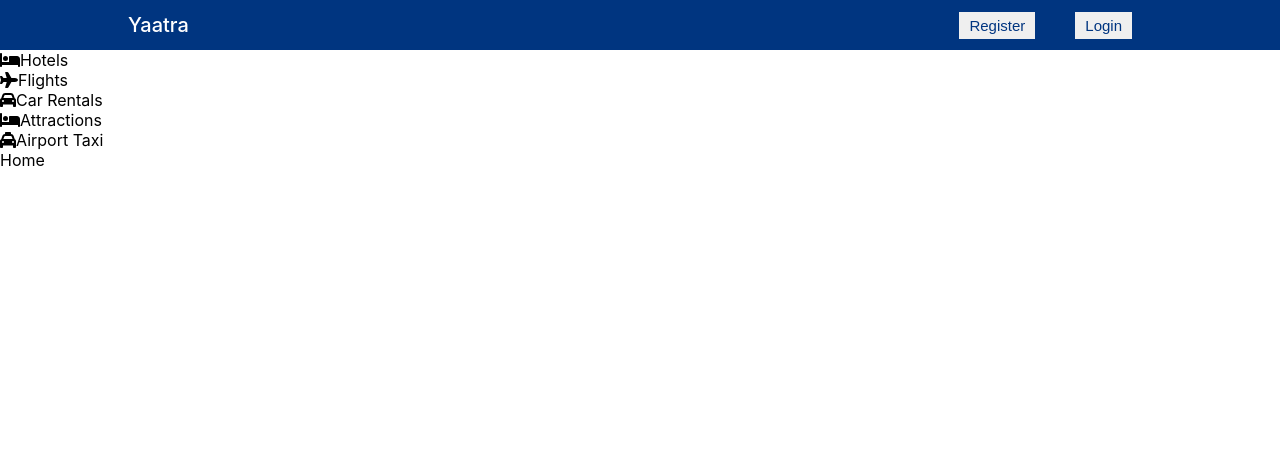
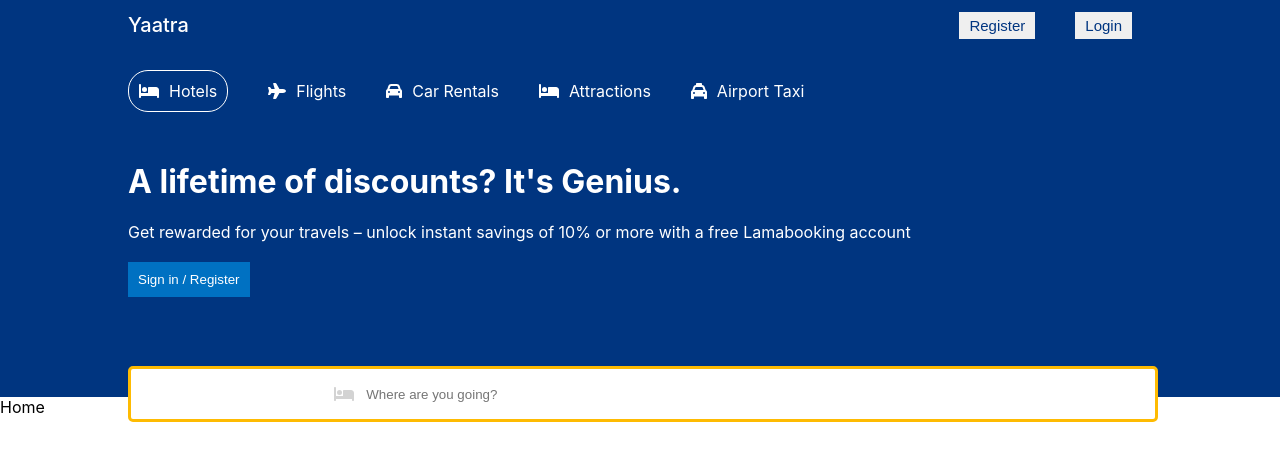
Before and after one commit to Subhradeep10/Yaatra, a React (Create React App) app in the folder frontend/: page / in a window 1280 px wide. Shown: the top 460 px of the page. Built offline with nearby package versions, Linux system fonts and the light colour scheme.

Commit message:
Header files init

```diff
--- a/frontend/src/Components/Header/Header.css
+++ b/frontend/src/Components/Header/Header.css
@@ -0,0 +1,77 @@
+.header {
+    background-color: #003580;
+    color: white;
+    display: flex;
+    justify-content: center;
+    position: relative;
+  }
+
+  .headerContainer {
+    width: 100%;
+    max-width: 1024px;
+    margin: 20px 0px 100px 0px;
+  }
+
+  .headerContainer.listMode {
+    margin: 20px 0px 0px 0px;
+  }
+
+  .headerList {
+    display: flex;
+    gap: 40px;
+    margin-bottom: 50px;
+  }
+
+  .headerListItem {
+    display: flex;
+    align-items: center;
+    gap: 10px;
+  }
+
+  .headerListItem.active {
+    border: 1px solid white;
+    padding: 10px;
+    border-radius: 20px;
+  }
+  .headerDesc {
+    margin: 20px 0px;
+  }
+
+  .headerBtn {
+    background-color: #0071c2;
+    color: white;
+    font-weight: 500;
+    border: none;
+    padding: 10px;
+    cursor: pointer;
+  }
+
+  .headerSearch {
+    height: 30px;
+    background-color: white;
+    border: 3px solid #febb02;
+    display: flex;
+    align-items: center;
+    justify-content: space-around;
+    padding: 10px 0px;
+    border-radius: 5px;
+    position: absolute;
+    bottom: -25px;
+    width: 100%;
+    max-width: 1024px;
+  }
+
+  .headerIcon {
+    color: lightgray;
+  }
+
+  .headerSearchItem {
+    display: flex;
+    align-items: center;
+    gap: 10px;
+  }
+
+  .headerSearchInput {
+    border: none;
+    outline: none;
+  }
--- a/frontend/src/Components/Header/Header.jsx
+++ b/frontend/src/Components/Header/Header.jsx
@@ -6,11 +6,13 @@ import {
   faCar,
   faTaxi,
 } from "@fortawesome/free-solid-svg-icons";
+import "./Header.css";
 const Header = () => {
   return (
     <div className="header">
+      <div className="headerContainer">
         <div className="headerList">
-        <div className="headerListItem">
+          <div className="headerListItem active">
             <FontAwesomeIcon icon={faBed} />
             <span>Hotels</span>
           </div>
@@ -31,6 +33,24 @@ const Header = () => {
             <span>Airport Taxi</span>
           </div>
         </div>
+        <h1 className="headerTitle">A lifetime of discounts? It's Genius.</h1>
+        <p className="headerDesc">
+          Get rewarded for your travels – unlock instant savings of 10% or more
+          with a free Lamabooking account
+        </p>
+        <button className="headerBtn">Sign in / Register</button>
+        <div className="headerSearch">
+          <div className="headerSearchItem">
+            <FontAwesomeIcon icon={faBed} className="headerIcon" />
+            <input
+              type="text"
+              placeholder="Where are you going?"
+              className="headerSearchInput"
+            />
+          </div>
+          <div className="headerSearchItem"></div>
+        </div>
+      </div>
     </div>
   );
 };
```
Lines whose indentation alone changed are shown as unchanged.
